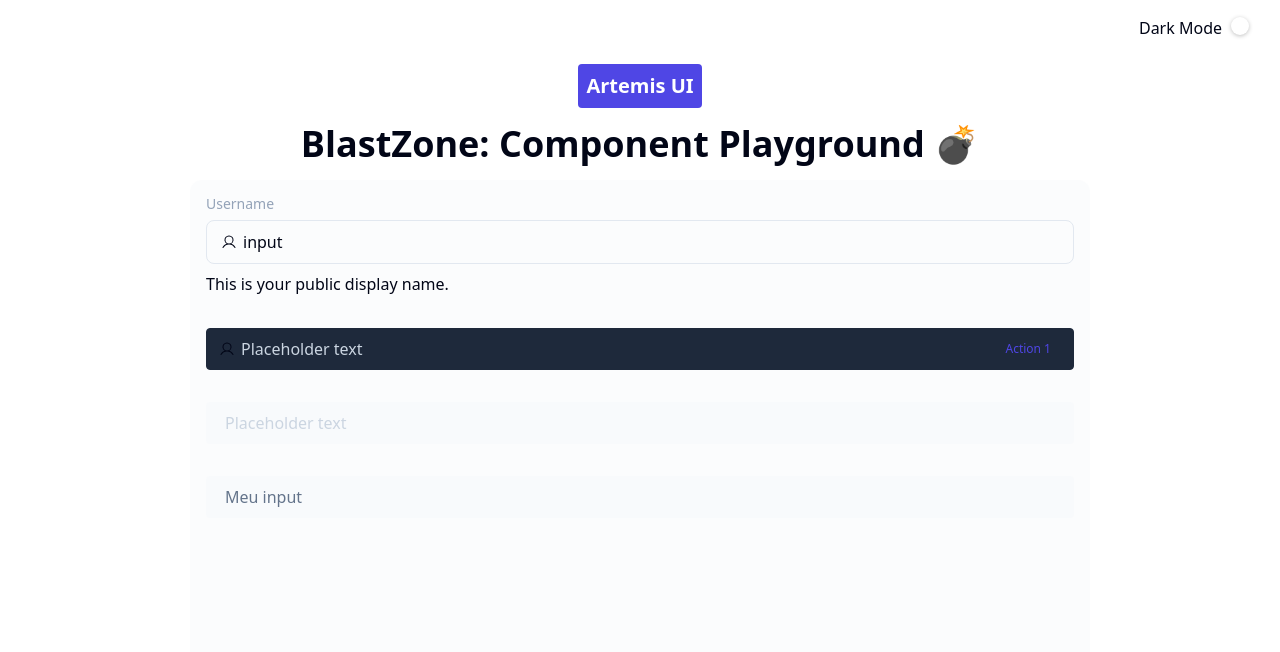
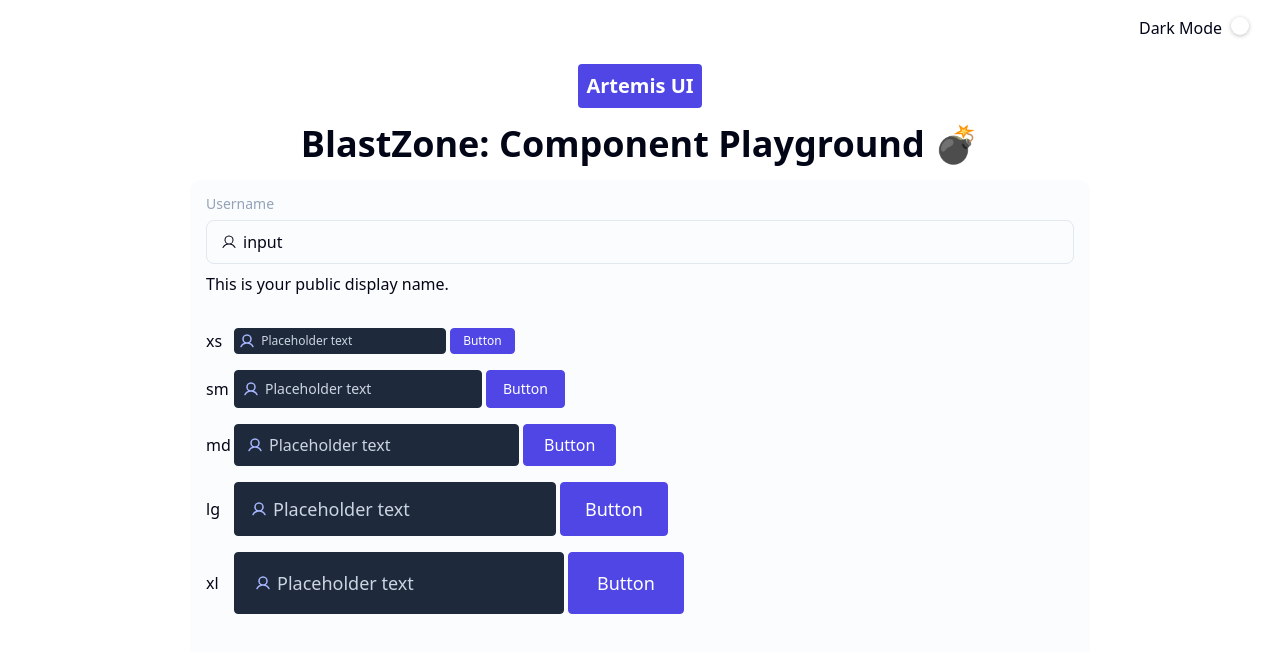
Before and after one commit to johnnyferreiradev/nemea-ui, a React (Vite) app: page / in a window 1280 px wide. Shown: the top 652 px of the page. Built offline with nearby package versions, Linux system fonts and the light colour scheme.

Commit message:
Adjusting button and input sizes

```diff
--- a/src/App.tsx
+++ b/src/App.tsx
@@ -81,24 +81,70 @@ function App() {
               </form>
             </Form.Root>
 
+            <div className="flex gap-1 items-center mb-4">
+              <p className="mr-2">xs</p>
               <Input
                 placeholder="Placeholder text"
-              icon={<User />}
-              actions={
-                <Button.Root size="xs" theme="linkPrimary">
-                  <Button.Label>Action 1</Button.Label>
+                icon={<User className="text-primary-300" weight="bold" />}
+                theme="dark"
+                size="xs"
+              />
+              <Button.Root theme="primary" size="xs">
+                <Button.Label>Button</Button.Label>
               </Button.Root>
-              }
-              className="mb-8"
+            </div>
+
+            <div className="flex gap-1 items-center mb-4">
+              <p className="mr-2 w-4">sm</p>
+              <Input
+                placeholder="Placeholder text"
+                icon={<User className="text-primary-300" weight="bold" />}
                 theme="dark"
+                size="sm"
               />
+              <Button.Root theme="primary" size="sm">
+                <Button.Label>Button</Button.Label>
+              </Button.Root>
+            </div>
+
+            <div className="flex gap-1 items-center mb-4">
+              <p className="mr-2 w-4">md</p>
               <Input
-              disabled
                 placeholder="Placeholder text"
-              className="mb-8"
+                icon={<User className="text-primary-300" weight="bold" />}
                 theme="dark"
+                size="md"
               />
-            <Input disabled value="Meu input" theme="dark" />
+              <Button.Root theme="primary" size="md">
+                <Button.Label>Button</Button.Label>
+              </Button.Root>
+            </div>
+
+            <div className="flex gap-1 items-center mb-4">
+              <p className="mr-2 w-4">lg</p>
+              <Input
+                placeholder="Placeholder text"
+                icon={<User className="text-primary-300" weight="bold" />}
+                theme="dark"
+                size="lg"
+              />
+              <Button.Root theme="primary" size="lg">
+                <Button.Label>Button</Button.Label>
+              </Button.Root>
+            </div>
+
+            <div className="flex gap-1 items-center mb-4">
+              <p className="mr-2 w-4">xl</p>
+              <Input
+                placeholder="Placeholder text"
+                icon={<User className="text-primary-300" weight="bold" />}
+                theme="dark"
+                size="xl"
+              />
+              <Button.Root theme="primary" size="xl">
+                <Button.Label>Button</Button.Label>
+              </Button.Root>
+            </div>
           </div>
         </div>
       </div>
--- a/src/lib/components/Button/ButtonRoot/index.tsx
+++ b/src/lib/components/Button/ButtonRoot/index.tsx
@@ -12,7 +12,7 @@ const ButtonRoot = forwardRef<HTMLButtonElement, ButtonProps>(
       className = '',
       asChild,
       theme = 'gray',
-      size = 'lg',
+      size = 'md',
       align = 'center',
       children,
       ...rest
--- a/src/lib/components/Button/ButtonRoot/variants.ts
+++ b/src/lib/components/Button/ButtonRoot/variants.ts
@@ -5,7 +5,7 @@ export const buttonVariants = tv({
     'au-button outline-grayscale-200 dark:outline-grayscale-600',
     'relative box-border cursor-pointer border-none',
     'transition duration-200 ease-in-out',
-    'rounded-md text-sm font-semibold decoration-0',
+    'rounded text-sm font-semibold decoration-0',
     'flex items-center text-center',
     'disabled:opacity-30 disabled:pointer-events-none',
   ],
@@ -335,9 +335,9 @@ export const buttonVariants = tv({
       ],
     },
     size: {
-      xs: 'p-0.5 text-xs',
-      sm: 'p-1 text-sm',
-      md: 'px-3 py-2 text-sm',
+      xs: 'p-1 text-xs',
+      sm: 'px-2 py-2 text-sm',
+      md: 'px-3 py-2 text-base',
       lg: 'px-4 py-3 text-lg',
       xl: 'px-5 py-4 text-lg',
     },
--- a/src/lib/components/Input/types.ts
+++ b/src/lib/components/Input/types.ts
@@ -7,6 +7,7 @@ enum InputThemes {
 }
 
 enum InputSizes {
+  xs = 'xs',
   sm = 'sm',
   md = 'md',
   lg = 'lg',
--- a/src/lib/components/Input/variants.ts
+++ b/src/lib/components/Input/variants.ts
@@ -41,7 +41,8 @@ export const inputWrapperVatiants = tv({
       ],
     },
     size: {
-      sm: 'p-1',
+      xs: 'p-1',
+      sm: 'px-2 py-2',
       md: 'px-3 py-2',
       lg: 'px-4 py-3',
       xl: 'px-5 py-4',
@@ -68,6 +69,7 @@ export const inputVariants = tv({
       dark: ['text-light dark:text-dark'],
     },
     size: {
+      xs: 'text-xs',
       sm: 'text-sm',
       md: 'text-base',
       lg: 'text-lg',
```
Lines whose indentation alone changed are shown as unchanged.
